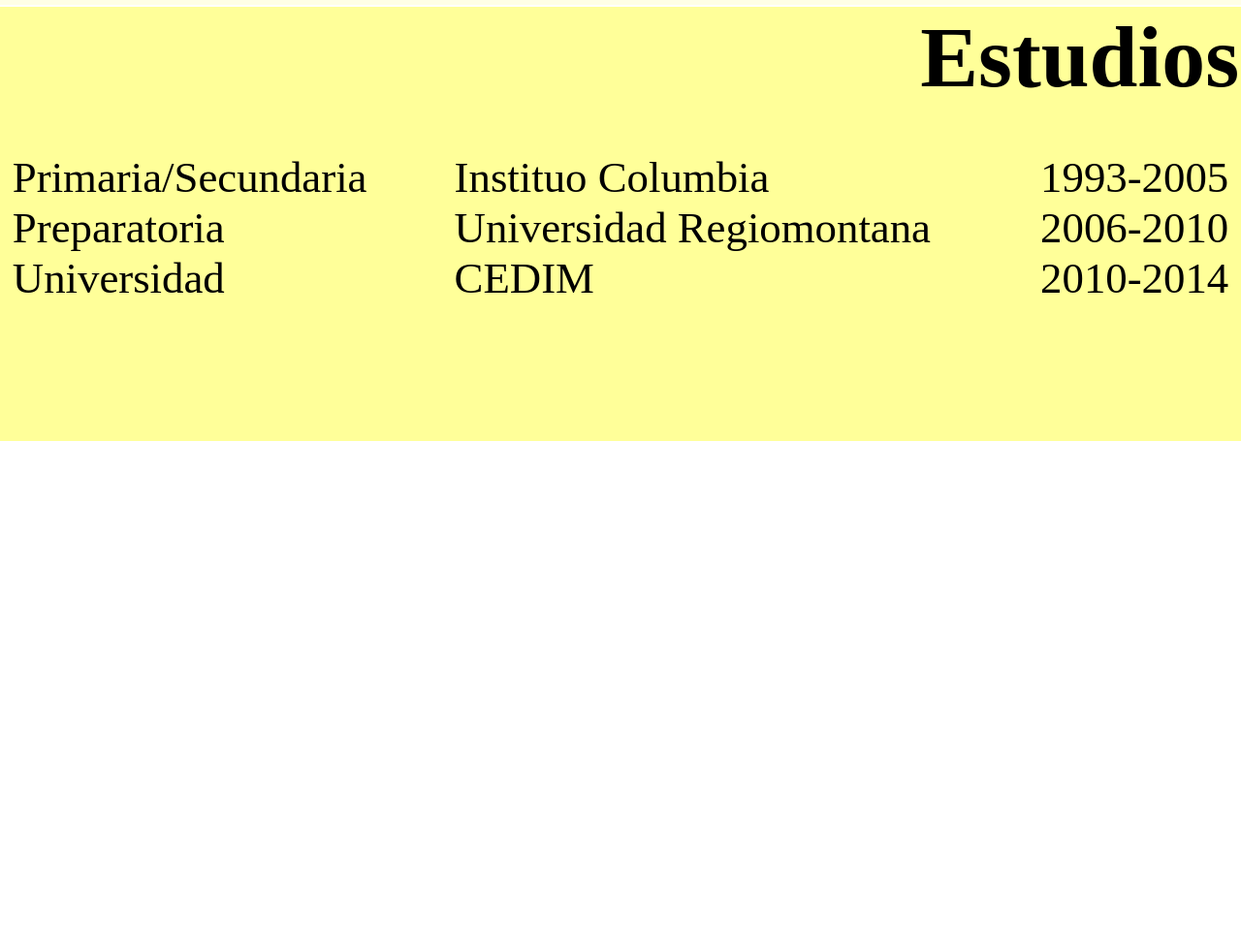
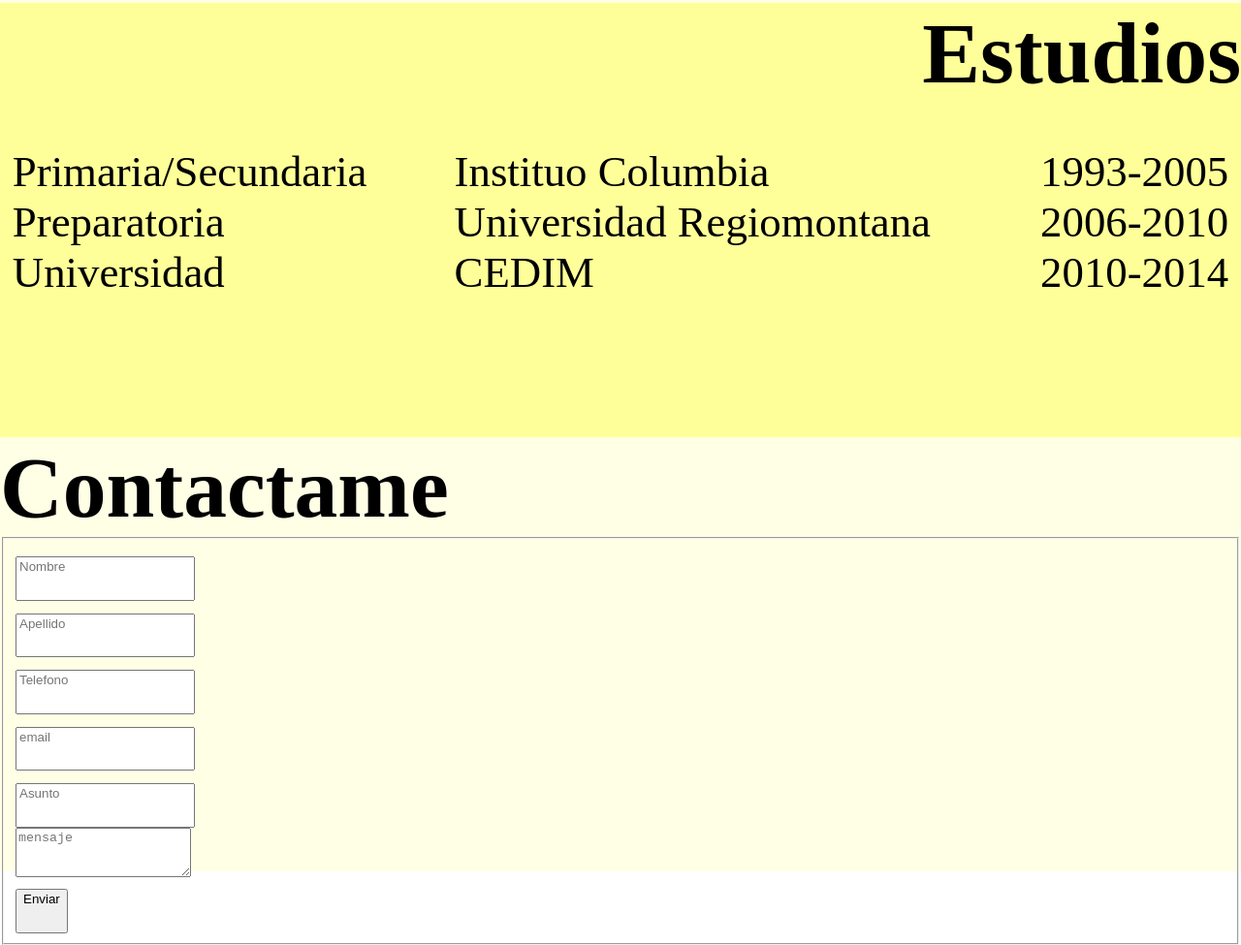
Before and after one commit to birdiedaboy/birdiedaboy.github.io, a plain HTML site: page index.html in a window 1280 px wide. Shown: the part 893-1868 px from the top of the page at 97% size. Before the commit the page ends 1348 px from the top, so only its background shows below. Drawn offline with Linux system fonts and the light colour scheme.

Commit message:
contacto

```diff
--- a/estilo.css
+++ b/estilo.css
@@ -25,6 +25,9 @@
 .fondo2{
 	background-color: #ffffe6;
 }
+.fondo3{
+	background-color: #ffff4d;
+}
 
 .foto{
 	height: 5px;
@@ -46,10 +49,11 @@
 
 }
 h2{
-	margin: 2px;
+	margin: 0px;
 	font-size: 7vw;
 
 }
+
 .derecha{
 	position: absolute;
 	left: 1vw;
@@ -75,3 +79,14 @@
 	text-align: right;
 
 }
+input{
+	float: left;
+	clear: both;
+	padding-bottom: 2vw;
+	margin-top: 1vw;
+}
+
+textarea {
+	float: left;
+	clear: both;
+}
--- a/index.html
+++ b/index.html
@@ -31,6 +31,20 @@
 	<div class="centro2 Sfont"><p>Instituo Columbia<br>Universidad Regiomontana<br>CEDIM</p></div>
 	<div class="izquierda Sfont"><p>1993-2005<br>2006-2010<br>2010-2014</p></div>
 </div>
+<div class="bloque fondo2">
+	<h2>Contactame</h2>
+		<form action="">
+		<fieldset>
+		<input type="text" name="txtNombre" placeholder="Nombre"></input>
+		<input type="text" name="txtApellido" placeholder="Apellido"></input>
+		<input type="number" name="telefono" placeholder="Telefono"></input>
+		<input type="email" name="email" placeholder="email"></input>
+		<input type="text" name="asunto" placeholder="Asunto"></input>
+		<textarea name="mensaje" rows="3" columns="10" placeholder="mensaje"></textarea>
+		<input type="submit" value="Enviar"></input>
+		</fieldset>
+		</form>
+</div>
 <script>
   (function(i,s,o,g,r,a,m){i['GoogleAnalyticsObject']=r;i[r]=i[r]||function(){
   (i[r].q=i[r].q||[]).push(arguments)},i[r].l=1*new Date();a=s.createElement(o),
```
